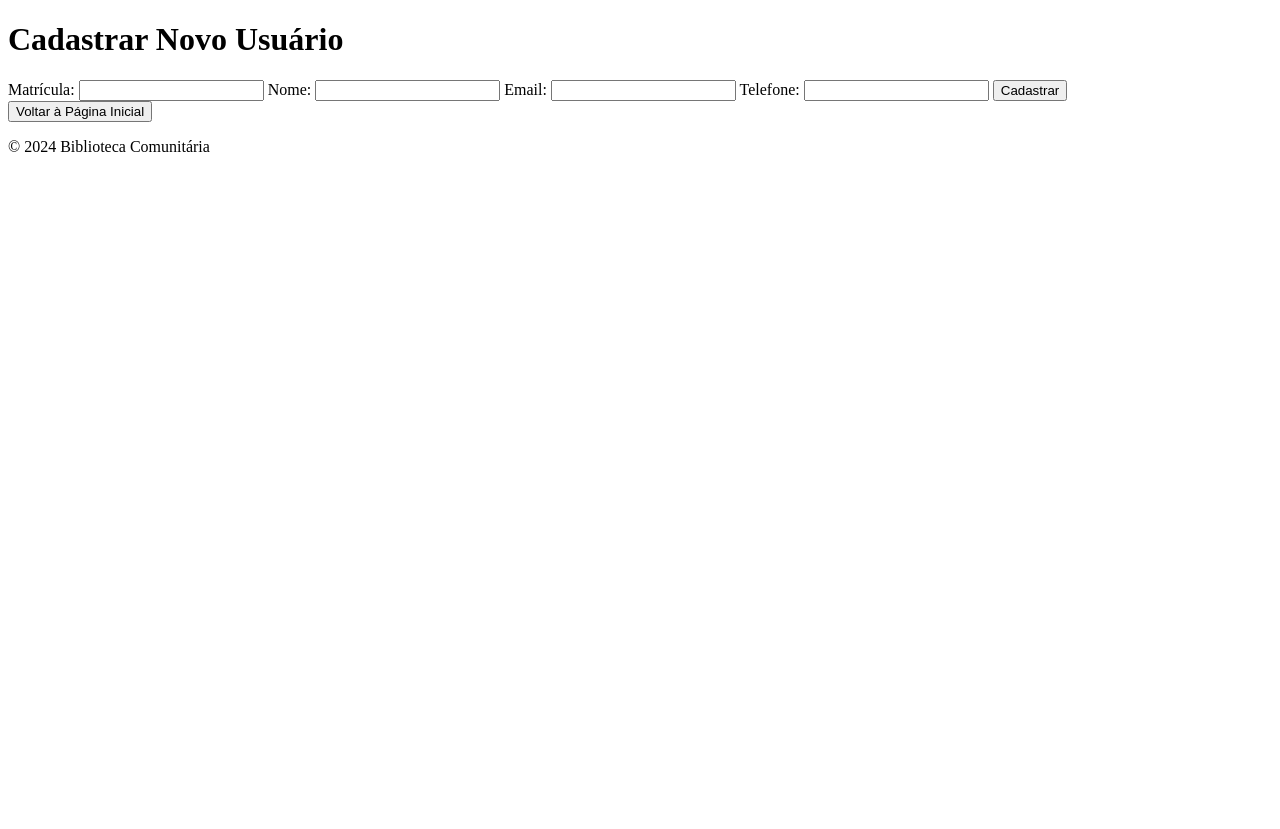
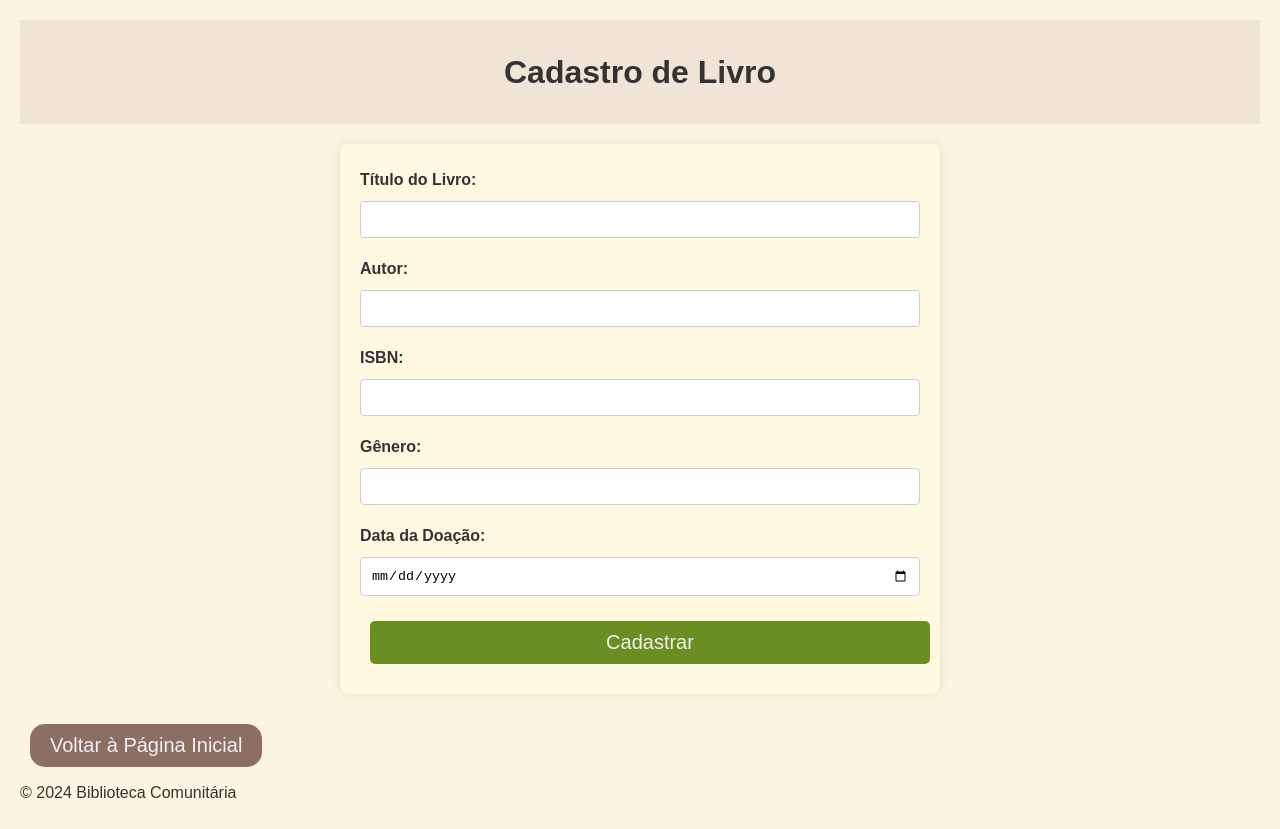
Before and after one commit to byasun/Biblioteca, a website: page frontend/cadastrarUsuario.html in a window 1280 px wide. Before the commit the page ends 800 px from the top, so only its background shows below. Drawn offline with Linux system fonts and the light colour scheme.

Commit message:
Correção do CSS

```diff
--- a/frontend/cadastrarUsuario.html
+++ b/frontend/cadastrarUsuario.html
@@ -3,26 +3,28 @@
 <head>
     <meta charset="UTF-8">
     <meta name="viewport" content="width=device-width, initial-scale=1.0">
-    <title>Cadastrar Usuário</title>
-    <link rel="stylesheet" type="text/css" href="/public/css/style.css">
+    <title>Cadastro de Livro</title>
+    <link rel="stylesheet" type="text/css" href="/css/styles.css">
 </head>
 <body>
     <header>
-        <h1>Cadastrar Novo Usuário</h1>
+        <h1>Cadastro de Livro</h1>
     </header>
+    <form action="/api/livros" method="POST">
+        <label for="titulo">Título do Livro:</label>
+        <input type="text" id="titulo" name="titulo" required>
 
-    <form action="/api/usuarios" method="POST">
-        <label for="matricula">Matrícula:</label>
-        <input type="text" id="matricula" name="matricula" required>
+        <label for="autor">Autor:</label>
+        <input type="text" id="autor" name="autor" required>
 
-        <label for="nome">Nome:</label>
-        <input type="text" id="nome" name="nome" required>
+        <label for="isbn">ISBN:</label>
+        <input type="text" id="isbn" name="isbn" required>
 
-        <label for="email">Email:</label>
-        <input type="email" id="email" name="email" required>
+        <label for="genero">Gênero:</label>
+        <input type="text" id="genero" name="genero" required>
 
-        <label for="telefone">Telefone:</label>
-        <input type="text" id="telefone" name="telefone" required>
+        <label for="dataDoacao">Data da Doação:</label>
+        <input type="date" id="dataDoacao" name="dataDoacao" required>
 
         <button type="submit">Cadastrar</button>
     </form>
@@ -32,6 +34,14 @@
         <p>&copy; 2024 Biblioteca Comunitária</p>
     </footer>
 
-    <script src="/public/js/scripts.js"></script>
+    <script src="frontend/public/js/scripts.js"></script>
+    <script>
+        document.querySelectorAll('.menu-botao').forEach(button => {
+            button.addEventListener('click', () => {
+                window.location.href = button.getAttribute('data-url');
+            });
+        });
+    </script>
+
 </body>
 </html>
--- a/frontend/public/css/styles.css
+++ b/frontend/public/css/styles.css
@@ -14,11 +14,7 @@
     --cor-sucesso: #4CAF50;
     --cor-info: #2196F3;
     --cor-atencao: #ff9800;
-<<<<<<< HEAD:frontend/public/css/styles.css
     --cor-botao-acao: #8d6e63; /* nova cor para botões de ação */
-=======
-    --cor-botao-acao: #f3c5c5; /* nova cor para botões de ação */
->>>>>>> 57fd4a32c6694deeb74d9bf8d1148ae10fa4949d:frontend/public/css/estilos.css
     --cor-botao-principal: #f0a500; /* nova cor para botões principais */
     --cor-fundo-alternativo: #fff8e1; /* nova cor para fundo alternativo */
 }
--- a/frontend/public/js/scripts.js
+++ b/frontend/public/js/scripts.js
@@ -61,4 +61,16 @@ document.addEventListener('DOMContentLoaded', function () {
             }
         });
     }
+
+    document.addEventListener('DOMContentLoaded', function() {
+        const menuBotoes = document.querySelectorAll('.menu-botao');
+
+        menuBotoes.forEach(botao => {
+            botao.addEventListener('click', function() {
+                const url = this.getAttribute('data-url');
+                window.location.href = url;
+            });
+        });
+    });
+
 });
```
Also changed, not shown: frontend/cadastrarLivro.html (+1 -1 lines), frontend/devolverLivro.html (+10 -2 lines), frontend/index.html (+2 -9 lines), frontend/pegarLivro.html (+3 -2 lines).
